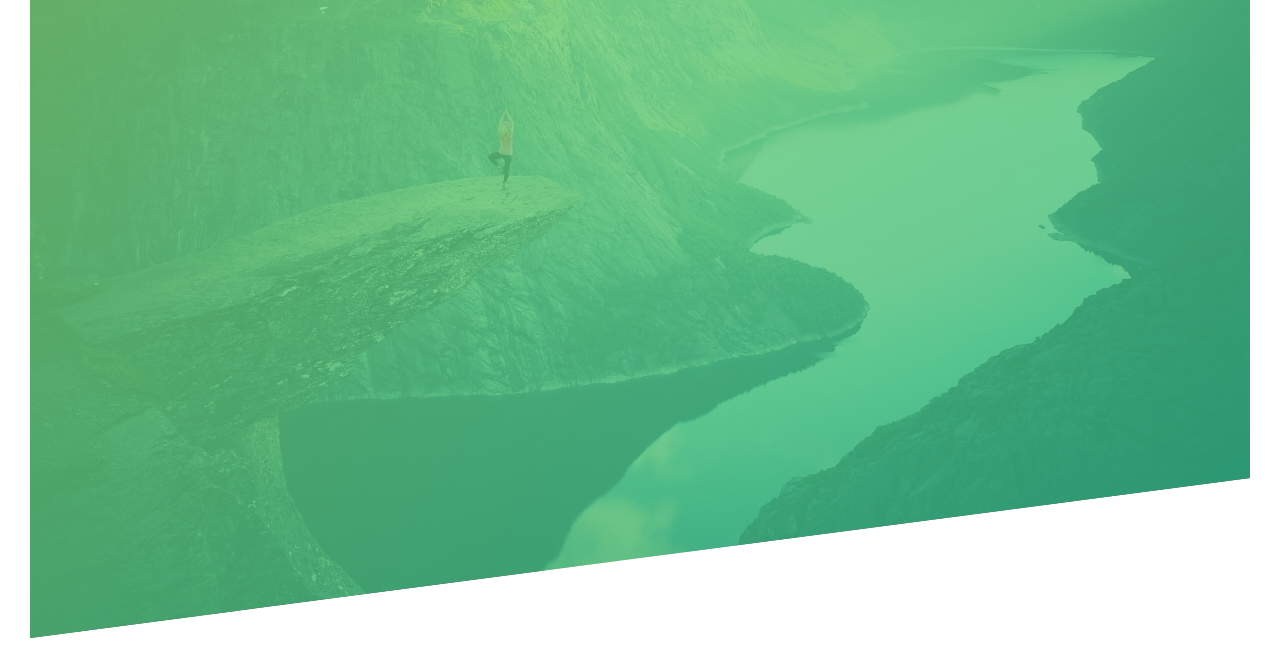
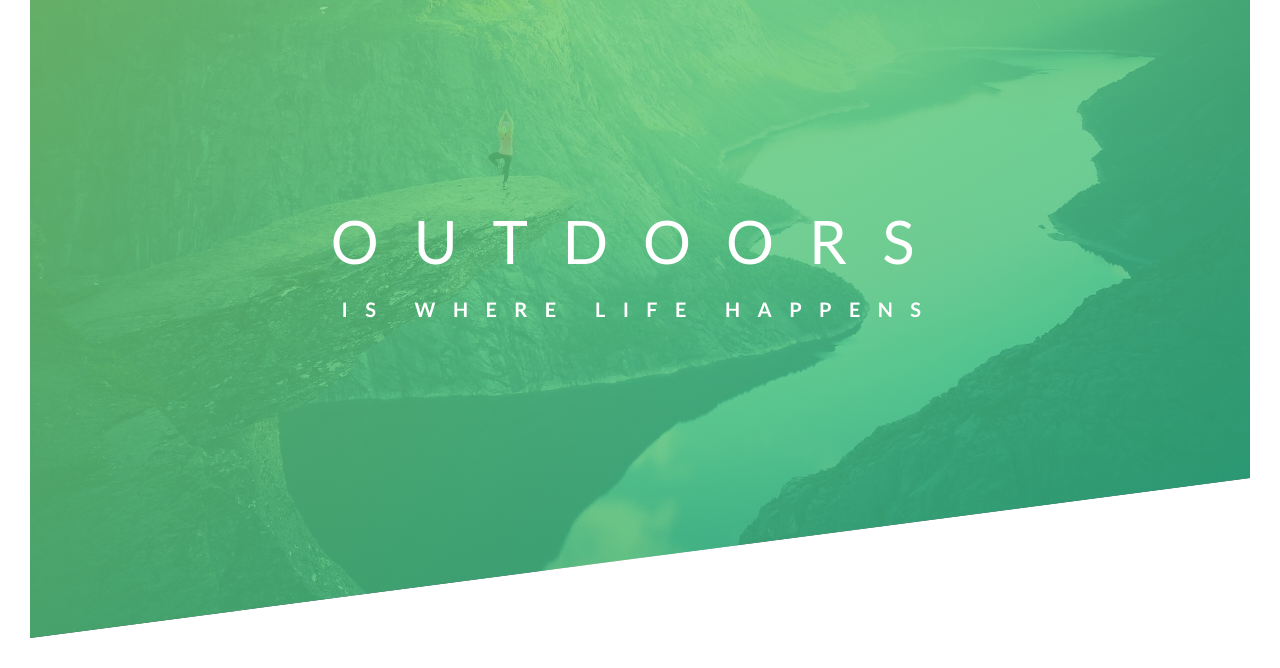
Before and after one commit to obifemi/Natours, a plain HTML site: page starter/index.html in a window 1280 px wide. Shown: the part 152-820 px from the top of the page. Drawn offline with Linux system fonts and the light colour scheme; files that its build step writes are made by us from their sources.

Commit message:
add text-box position absolute

```diff
--- a/starter/css/style.css
+++ b/starter/css/style.css
@@ -35,5 +35,27 @@ left: 40px;
 }
 .logo{
     height: 35px;
-
 }
+.text-box{
+    position: absolute;
+    top: 50%;
+    left: 50%;
+    transform: translate(-50%,-50%);
+    text-align: center;
+}
+.heading-primary{
+    color: #fff;
+    text-transform: uppercase;
+}
+.heading-primary-main{
+    display: block;
+    font-size: 60px;
+    font-weight: 400;
+    letter-spacing: 35px;
+}
+.heading-primary-sub{
+    display: block;
+    font-size: 20px;
+    font-weight: 700;
+    letter-spacing: 17.4px;
+}
--- a/starter/index.html
+++ b/starter/index.html
@@ -17,6 +17,13 @@
           <div class="logo-box">
             <img src="img/logo-white.png" alt="Logo" class="logo">
           </div>
+          <div class="text-box">
+            <h1 class="heading-primary">
+                <span class="heading-primary-main">Outdoors</span>
+                <span class="heading-primary-sub">is where life happens</span>
+              </h1>
+          </div>
+
 
         </header>
 
```
